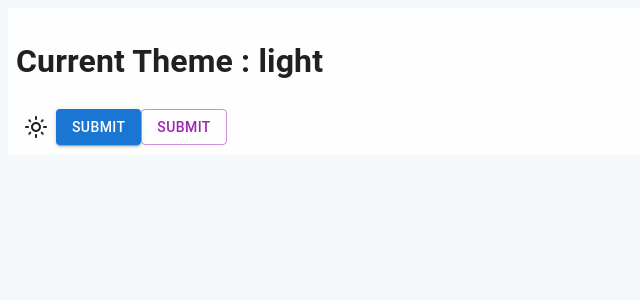
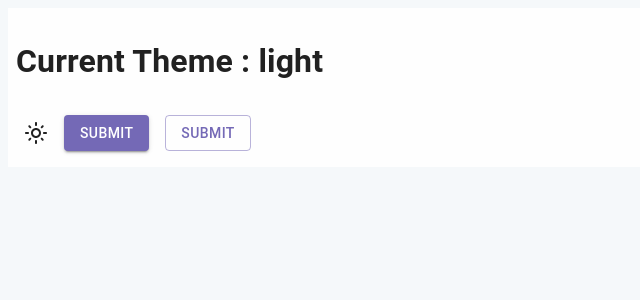
Before and after one commit to aexces/react-practicals, a React (Vite) app: page / in a window 1280 px wide. Shown: the top 300 px of the page, without its empty margins (0-640 px from the left). Built offline with nearby package versions, Linux system fonts and the light colour scheme.

Commit message:
themes completed

```diff
--- a/src/presentation/Core/App.tsx
+++ b/src/presentation/Core/App.tsx
@@ -1,4 +1,6 @@
 import { CssBaseline, ThemeProvider } from "@mui/material";
+import { RouterProvider } from "react-router-dom";
+import router from "../router/router";
 import { getTheme } from "../theme/theme";
 
 const App = () => {
@@ -6,6 +8,7 @@ const App = () => {
   return (
     <ThemeProvider theme={theme}>
       <CssBaseline />
+      <RouterProvider router={router} />
     </ThemeProvider>
   );
 };
--- a/src/presentation/pages/auth/sign_in/SignInPage.tsx
+++ b/src/presentation/pages/auth/sign_in/SignInPage.tsx
@@ -20,10 +20,22 @@ const SignInPage = () => {
       <IconButton color="inherit" onClick={() => dispatch(switchTheme())}>
         {isDark ? <DarkModeOutlined /> : <LightModeOutlined />}
       </IconButton>
-      <Button color="primary" variant="contained">
+      <Button
+        sx={{
+          margin: theme.spacing(1),
+        }}
+        color="primary"
+        variant="contained"
+      >
         Submit
       </Button>
-      <Button color="secondary" variant="outlined">
+      <Button
+        sx={{
+          margin: theme.spacing(1),
+        }}
+        color="primary"
+        variant="outlined"
+      >
         Submit
       </Button>
     </Box>
--- a/src/presentation/theme/colors.tsx
+++ b/src/presentation/theme/colors.tsx
@@ -1,7 +1,7 @@
-export const LightPrimaryColor = "";
+export const LightPrimaryColor = "#7469B6";
 export const DarkBackgroundDefaultColor = "#252837";
 export const DarkBackgroundPaperColor = "#1e1c29";
 
-export const DarkPrimaryColor = "#e97c66";
+export const DarkPrimaryColor = "#FFF2D8";
 export const LightBackgroundDefaultColor = "#f5f8fa";
 export const LightBackgroundPaperColor = "#fefefe";
--- a/src/presentation/theme/darkTheme.tsx
+++ b/src/presentation/theme/darkTheme.tsx
@@ -1,5 +1,7 @@
 import createTheme from "@mui/material/styles/createTheme";
-import { DarkBackgroundDefaultColor, DarkBackgroundPaperColor } from "./colors";
+import { DarkBackgroundDefaultColor } from "./colors";
+import { DarkBackgroundPaperColor } from "./colors";
+import { DarkPrimaryColor } from "./colors";
 
 const darkTheme = createTheme({
   palette: {
@@ -8,6 +10,12 @@ const darkTheme = createTheme({
       default: DarkBackgroundDefaultColor,
       paper: DarkBackgroundPaperColor,
     },
+    primary: {
+      main: DarkPrimaryColor,
+    },
+    secondary: {
+      main: DarkPrimaryColor,
+    },
   },
 });
 export default darkTheme;
--- a/src/presentation/theme/lightTheme.tsx
+++ b/src/presentation/theme/lightTheme.tsx
@@ -1,8 +1,7 @@
 import createTheme from "@mui/material/styles/createTheme";
-import {
-  LightBackgroundDefaultColor,
-  LightBackgroundPaperColor,
-} from "./colors";
+import { LightBackgroundDefaultColor } from "./colors";
+import { LightBackgroundPaperColor } from "./colors";
+import { LightPrimaryColor } from "./colors";
 
 const lightTheme = createTheme({
   palette: {
@@ -11,6 +10,12 @@ const lightTheme = createTheme({
       default: LightBackgroundDefaultColor,
       paper: LightBackgroundPaperColor,
     },
+    primary: {
+      main: LightPrimaryColor,
+    },
+    secondary: {
+      main: LightPrimaryColor,
+    },
   },
 });
 export default lightTheme;
```
Also changed, not shown: src/main.tsx (+2 -5 lines).
